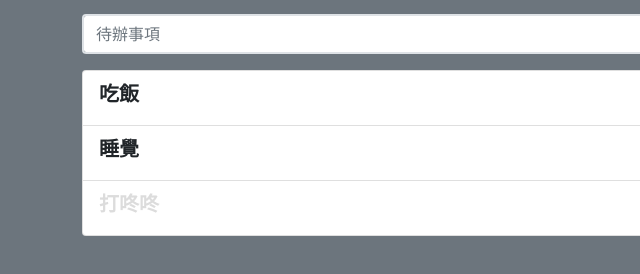
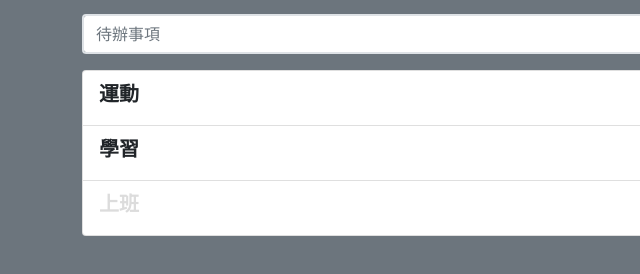
Before and after one commit to Arnold6666/Todolist, a plain HTML site: page index.html in a window 1280 px wide. Shown: the part 202-476 px from the top of the page, 0-640 px from the left. Drawn offline with nearby package versions, Linux system fonts and the light colour scheme.

Commit message:
vue example

```diff
--- a/index.html
+++ b/index.html
@@ -44,15 +44,15 @@
                     input: '',
                     todos:[
                         {
-                            name:'吃飯',
+                            name:'運動',
                             completed:false
                         },
                         {
-                            name:'睡覺',
+                            name:'學習',
                             completed:false
                         },
                         {
-                            name:'打咚咚',
+                            name:'上班',
                             completed:true
                         }
                     ]
```
